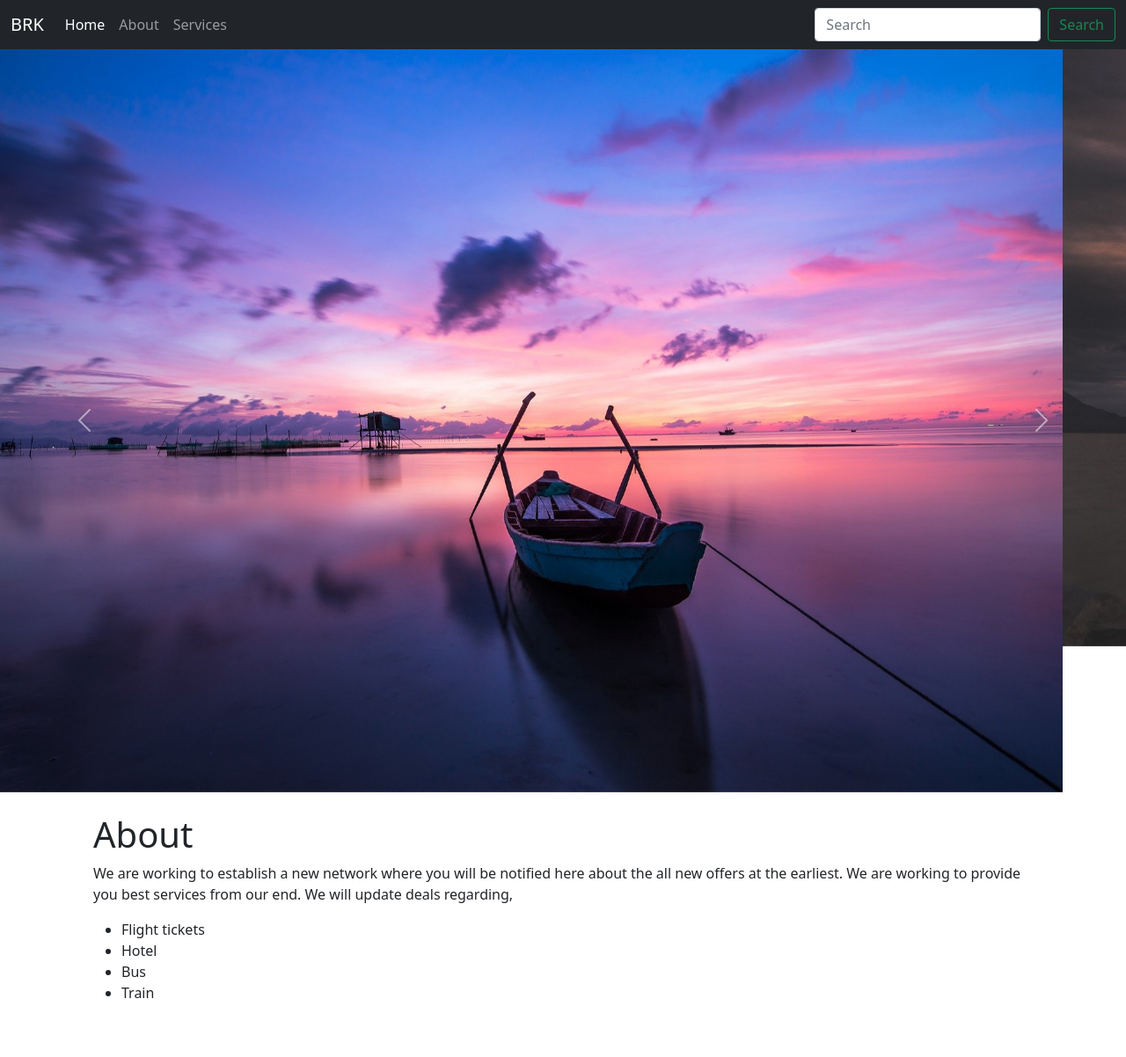
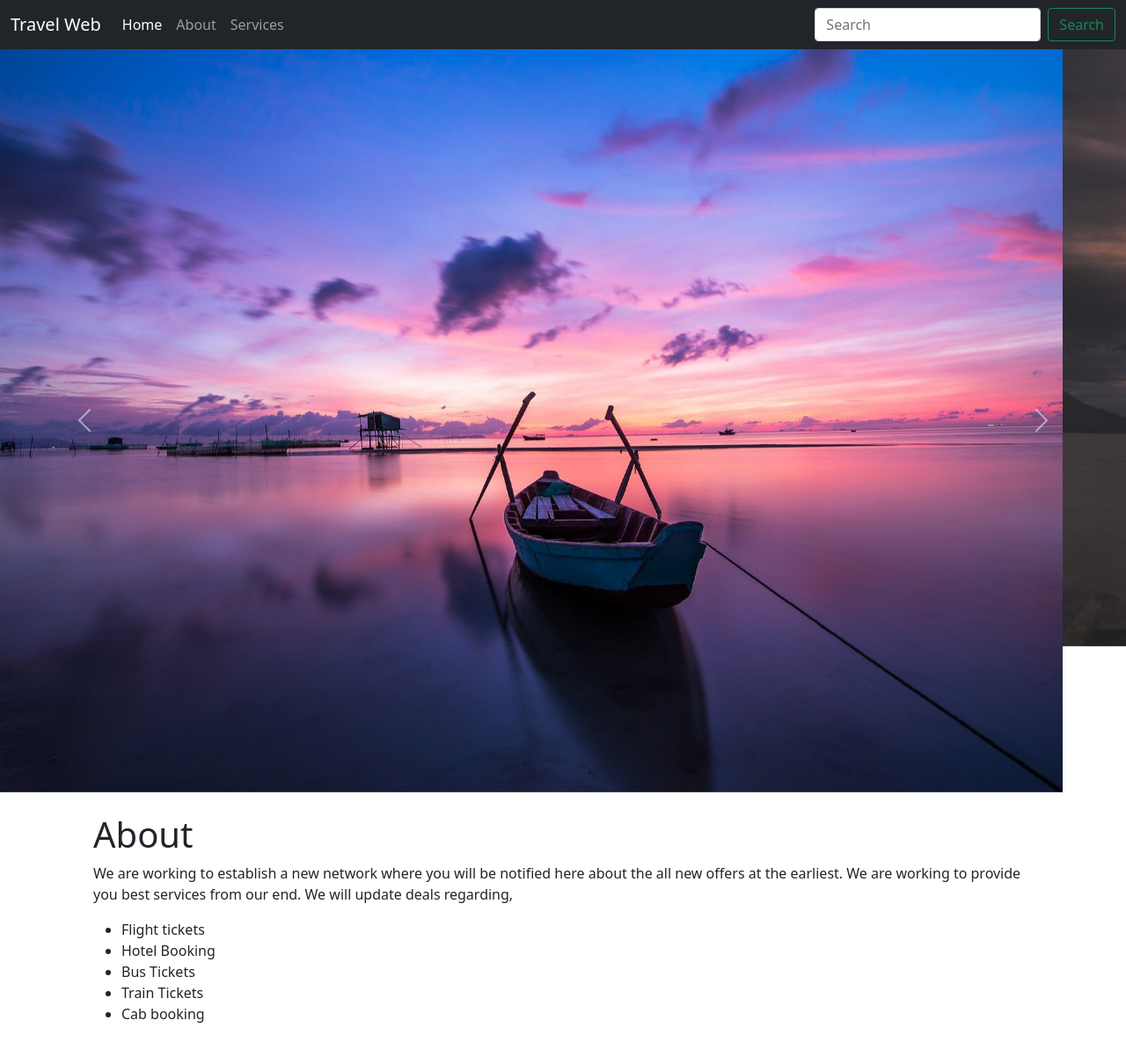
Before and after one commit to BASILRAJU/travelweb, a plain HTML site: page index.html in a window 1280 px wide. Shown: the whole page at 88% size. Before the commit the page ends 1181 px from the top, so only its background shows below. Drawn offline with nearby package versions, Linux system fonts and the light colour scheme; files that its build step writes are made by us from their sources; grey boxes are pictures that could not be loaded.

Commit message:
Index modified

```diff
--- a/index.html
+++ b/index.html
@@ -12,7 +12,7 @@
 <body>
     <nav class="navbar navbar-expand-lg navbar-dark bg-dark">
         <div class="container-fluid">
-          <a class="navbar-brand" href="#">BRK</a>
+          <a class="navbar-brand" href="#">Travel Web</a>
           <button class="navbar-toggler" type="button" data-bs-toggle="collapse" data-bs-target="#navbarTogglerDemo02" aria-controls="navbarTogglerDemo02" aria-expanded="false" aria-label="Toggle navigation">
             <span class="navbar-toggler-icon"></span>
           </button>
@@ -70,9 +70,11 @@
               provide you best services from our end. We will update deals regarding,
               <ul>
                 <li>Flight tickets</li>
-                <li>Hotel</li>
-                <li>Bus</li>
-                <li>Train</li>
+                <li>Hotel Booking</li>
+                <li>Bus Tickets</li>
+                <li>Train Tickets</li>
+                <li>Cab booking</li>
+
               </ul>
             </p>
 
@@ -86,6 +88,13 @@
 
       </section>
 
+      <section>
+        <!-- iFrame Ad Tag: 673 -->
+<iframe src="https://tc.dcmnetwork.com/aff_ad?campaign_id=673&aff_id=25690&hostNameId=12849&format=iframe" scrolling="no" frameborder="0" marginheight="0" marginwidth="0" width="25" height="35"></iframe>
+<!-- // End Ad Tag -->
+
+      </section>
+
 
       <script src="https://cdn.jsdelivr.net/npm/@popperjs/core@2.6.0/dist/umd/popper.min.js" integrity="sha384-KsvD1yqQ1/1+IA7gi3P0tyJcT3vR+NdBTt13hSJ2lnve8agRGXTTyNaBYmCR/Nwi" crossorigin="anonymous"></script>
       <script src="https://cdn.jsdelivr.net/npm/bootstrap@5.0.0-beta2/dist/js/bootstrap.min.js" integrity="sha384-nsg8ua9HAw1y0W1btsyWgBklPnCUAFLuTMS2G72MMONqmOymq585AcH49TLBQObG" crossorigin="anonymous"></script>
```
